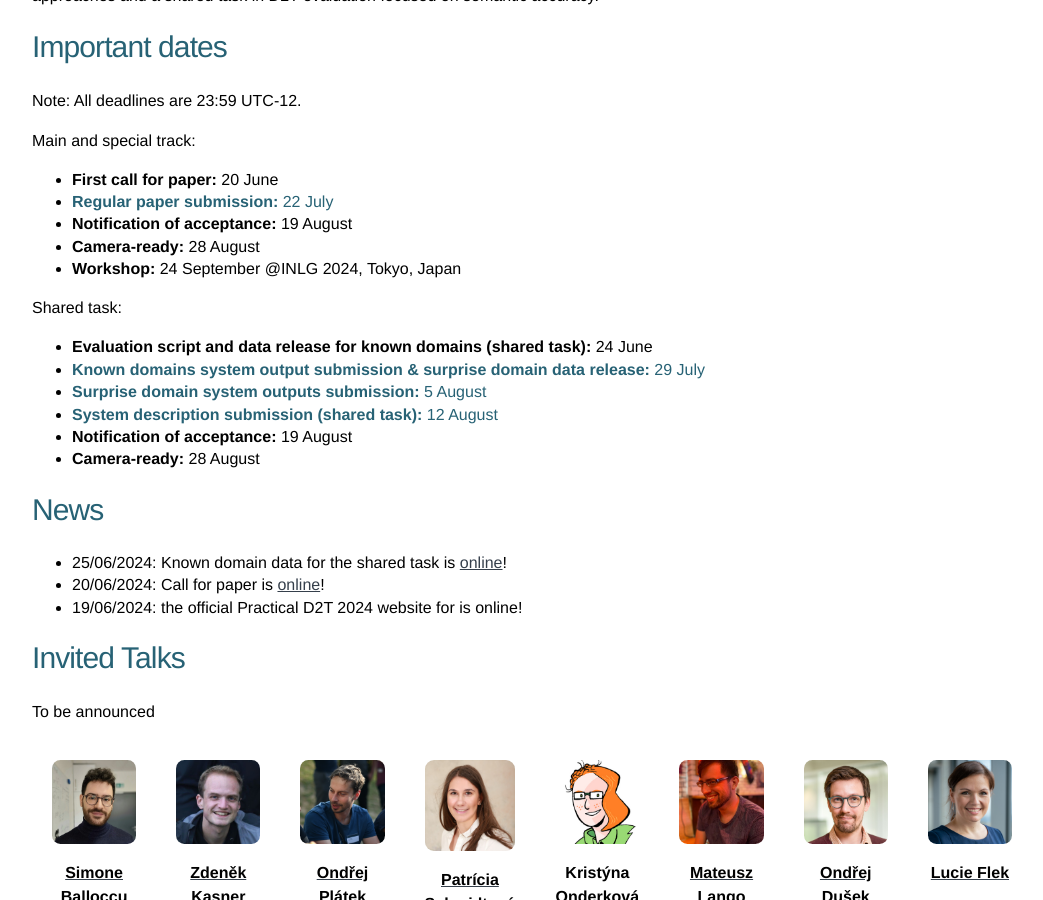
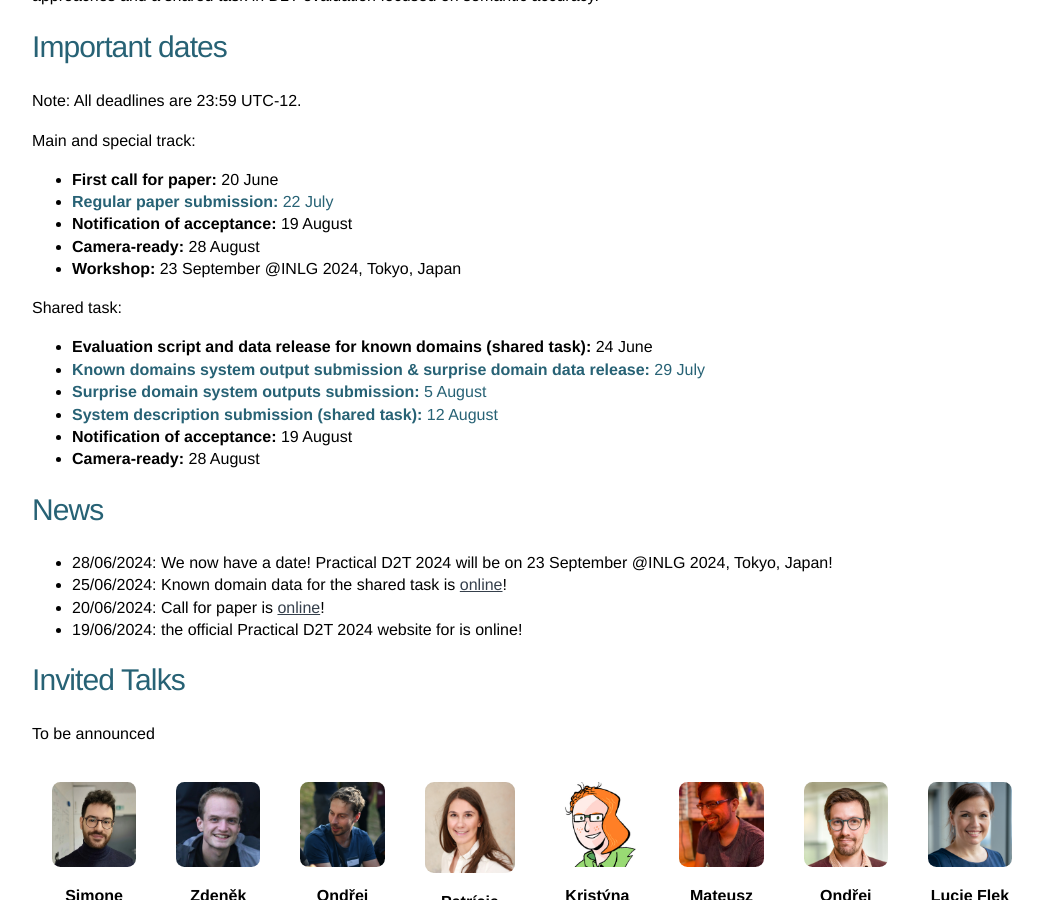
Before and after one commit to practicald2t/practicald2t.github.io, a Jekyll site: the page built from index.md, in a window 1280 px wide and 900 px high, scrolled down 731 px. Shown: the whole window, without its empty margins (108-1151 px from the left). Built offline with Jekyll 4.4.1, drawn with Linux system fonts in a browser that asks for light colours.

Commit message:
Update index.md

```diff
--- a/index.md
+++ b/index.md
@@ -27,7 +27,7 @@ Main and special track:
 - <span style="color: #276275;">**Regular paper submission:** 22 July</span>
 - **Notification of acceptance:**  19 August
 - **Camera-ready:**  28 August
-- **Workshop:** 24 September @INLG 2024, Tokyo, Japan
+- **Workshop:** 23 September @INLG 2024, Tokyo, Japan
 
 
 Shared task:
@@ -58,6 +58,7 @@ Note: All deadlines are 23:59 UTC-12.
 
 
 # News
+- 28/06/2024: We now have a date! Practical D2T 2024 will be on 23 September @INLG 2024, Tokyo, Japan!
 - 25/06/2024: Known domain data for the shared task is [online](https://practicald2t.github.io/pages/shared_task)!
 - 20/06/2024: Call for paper is [online](https://practicald2t.github.io/pages/cfp)!
 - 19/06/2024: the official Practical D2T 2024 website for is online!
```
